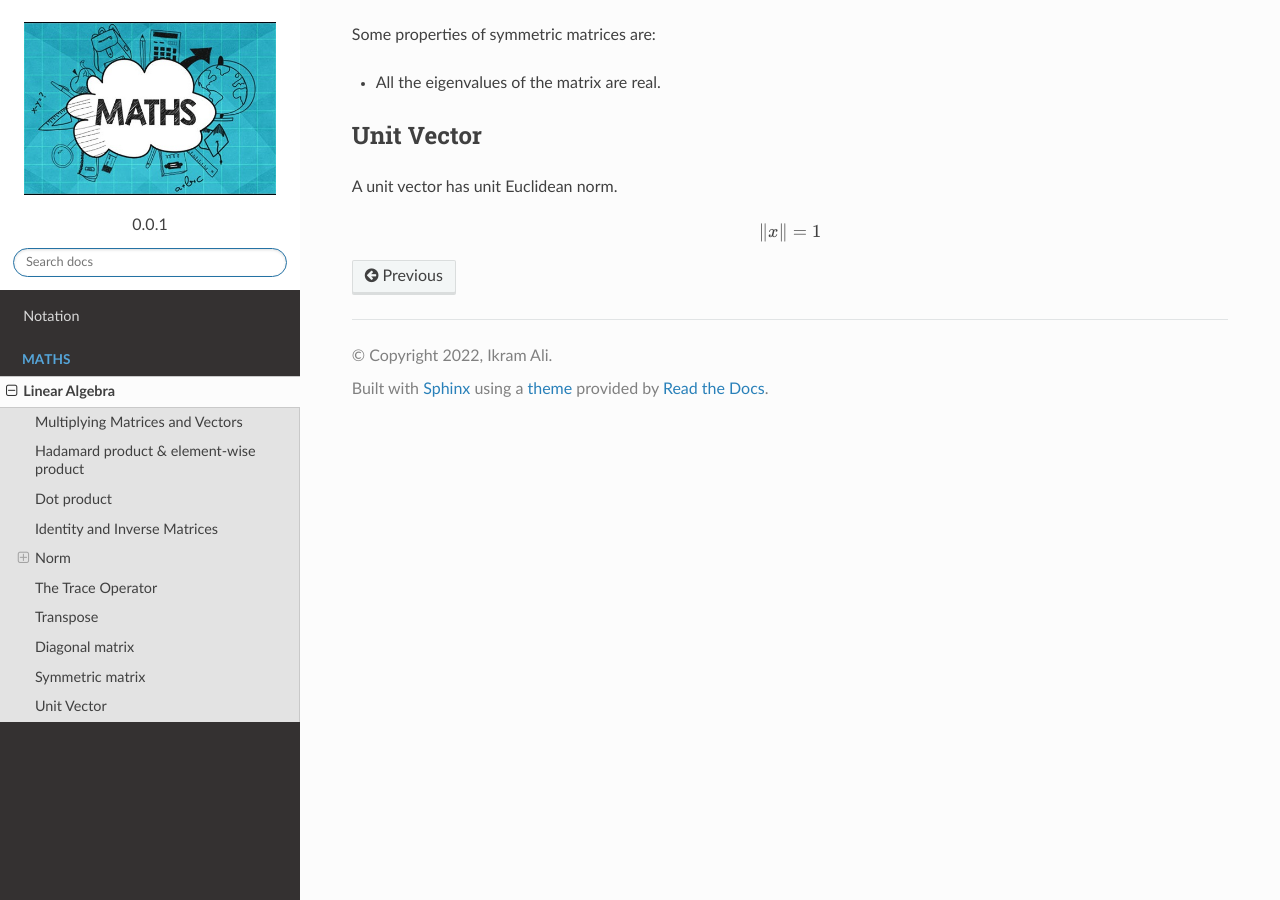
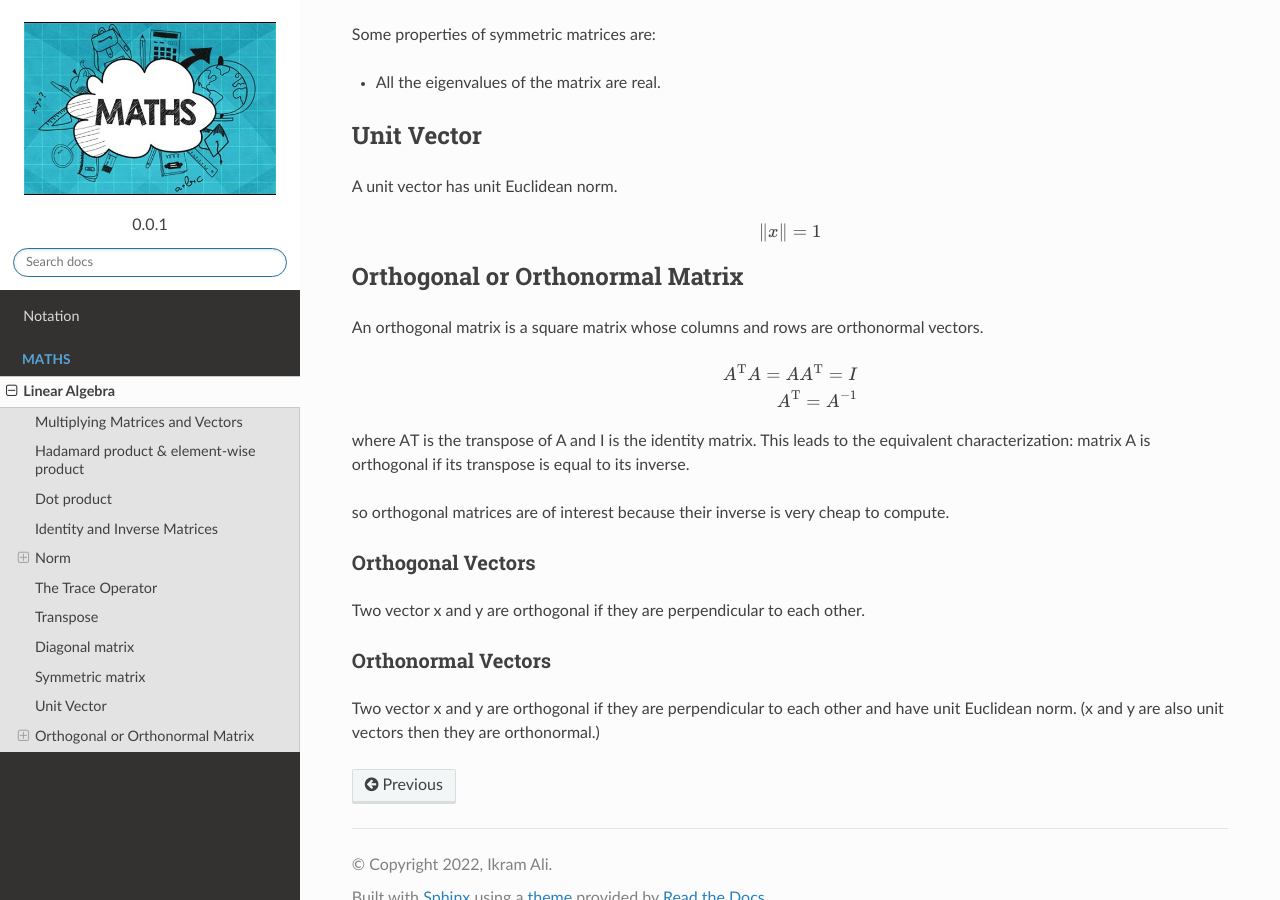
Before and after one commit to akkefa/ml-notes, a Sphinx documentation site: the page built from docs/linear_algebra.rst, in a window 1280 px wide and 900 px high, scrolled down 3219 px. Built offline with Sphinx 7.4.7 and the Read the Docs theme 2.0.0, drawn with Linux system fonts in a browser that asks for light colours.

Commit message:
new examples added.

```diff
--- a/docs/linear_algebra.rst
+++ b/docs/linear_algebra.rst
@@ -193,3 +193,28 @@ A unit vector has unit Euclidean norm.
 .. math::
 
   \|x\| = 1
+
+Orthogonal or Orthonormal Matrix
+---------------------------------
+An orthogonal matrix is a square matrix whose columns and rows are orthonormal vectors.
+
+.. math::
+
+    A^\mathrm{T} A = A A^\mathrm{T} = I
+
+    A^\mathrm{T}=A^{-1}
+
+where AT is the transpose of A and I is the identity matrix. This leads to the equivalent characterization:
+matrix A is orthogonal if its transpose is equal to its inverse.
+
+so orthogonal matrices are of interest because their inverse is very cheap to compute.
+
+
+Orthogonal Vectors
+^^^^^^^^^^^^^^^^^^^^
+Two vector x and y are orthogonal if they are perpendicular to each other.
+
+Orthonormal Vectors
+^^^^^^^^^^^^^^^^^^^^
+Two vector x and y are orthogonal if they are perpendicular to each other and have unit Euclidean norm.
+(x and y are also unit vectors then they are orthonormal.)
```
